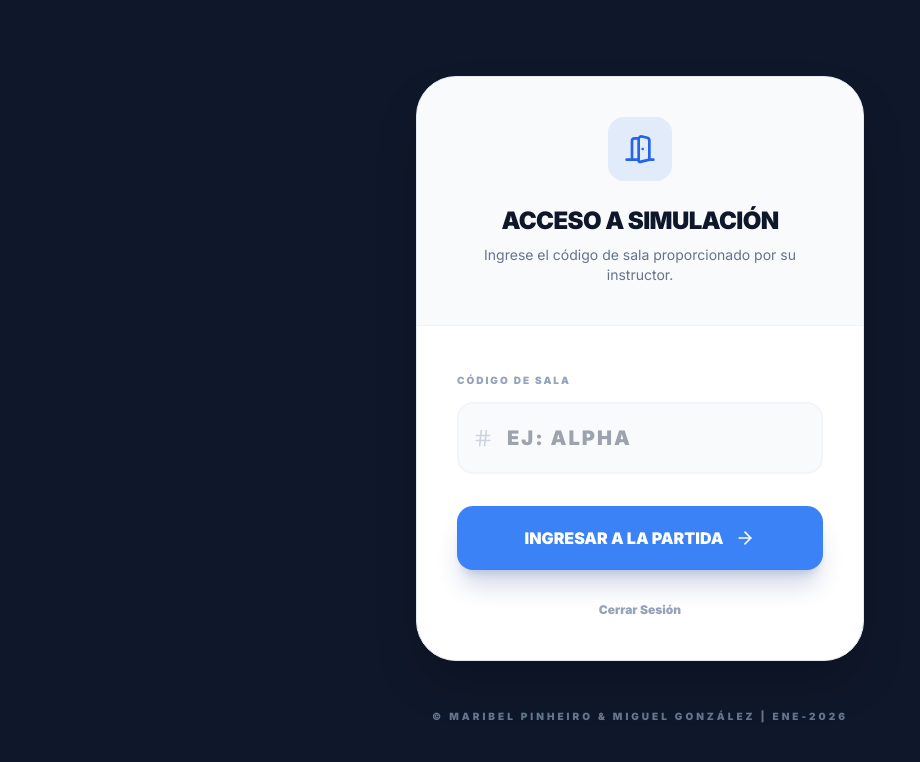
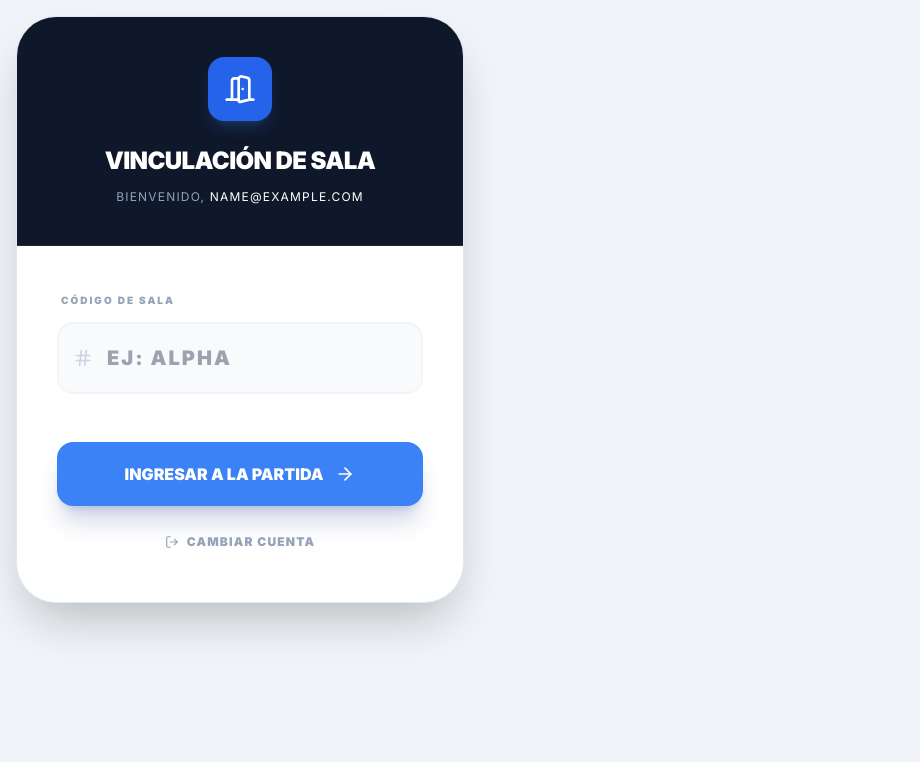
Before and after one commit to miguelgo-ucab/electronova-simulator, a React (Vite) app in the folder client/: page /join-room in a window 1280 px wide. Shown: the top 762 px of the page, without its empty margins (0-920 px from the left). Built offline with nearby package versions, Linux system fonts and the light colour scheme; no server answers; sample sign-in values are in the browser's storage.

Commit message:
chore: respaldo de interfaz grafica y reporte de error en flujo de ingreso

```diff
--- a/client/src/pages/JoinRoomPage.jsx
+++ b/client/src/pages/JoinRoomPage.jsx
@@ -1,29 +1,25 @@
 // ============================================
 // FILE: /client/src/pages/JoinRoomPage.jsx
-// VERSION: 1.0.0
-// DATE: 02-02-2026
-// HOUR: 23:55
-// PURPOSE: Interfaz para que el estudiante se vincule a una sala mediante codigo.
-// CHANGE LOG: Diseño de alta fidelidad con validacion de GameCode.
-// SPEC REF: Seccion 5.1 - Formulario de Decisiones
+// VERSION: 1.1.0
+// DATE: 07-02-2026
+// HOUR: 11:50
+// PURPOSE: Página de respaldo para ingreso de código con MainLayout.
+// CHANGE LOG: Adaptación a estructura SaaS Premium.
+// SPEC REF: Requisito de Flujo Estudiante
 // RIGHTS: © Maribel Pinheiro & Miguel González | Ene-2026
 // ============================================
-//
-//
-//
 
 import React, { useState } from 'react';
-import { useNavigate } from 'react-router-dom';
 import api from '../services/api';
 import { useAuth } from '../context/AuthContext';
-import { DoorOpen, ArrowRight, Hash } from 'lucide-react';
+import MainLayout from '../components/MainLayout';
+import { DoorOpen, ArrowRight, Hash, LogOut } from 'lucide-react';
 
 const JoinRoomPage = () => {
   const [code, setCode] = useState('');
   const [error, setError] = useState('');
   const [loading, setLoading] = useState(false);
-  const navigate = useNavigate();
-  const { logout } = useAuth();
+  const { user, logout } = useAuth();
 
   const handleJoin = async (e) => {
     e.preventDefault();
@@ -31,40 +27,40 @@ const JoinRoomPage = () => {
     setError('');
     try {
       await api.post('/games/join', { gameCode: code });
-      // Forzamos recarga para actualizar el estado del usuario con su nueva sala
       window.location.href = '/dashboard';
     } catch (err) {
-      setError(err.response?.data?.message || 'Código de sala no encontrado.');
+      setError(err.response?.data?.message || 'Código de sala no válido.');
     } finally {
       setLoading(false);
     }
   };
 
   return (
-    <div className="min-h-screen bg-[#0F172A] flex flex-col items-center justify-center p-6 font-sans">
-      <div className="max-w-md w-full bg-white rounded-[2.5rem] shadow-2xl overflow-hidden border border-slate-200">
-        <div className="bg-slate-50 p-10 text-center border-b border-slate-100">
-          <div className="w-16 h-16 bg-blue-600/10 rounded-2xl flex items-center justify-center mx-auto mb-6">
-            <DoorOpen className="text-blue-600" size={32} />
+    <MainLayout className="bg-[#F1F5F9] flex items-center justify-center">
+      <div className="max-w-md w-full bg-white rounded-[2.5rem] shadow-2xl overflow-hidden border border-slate-200 m-4">
+        <div className="bg-[#0F172A] p-10 text-center border-b border-slate-800">
+          <div className="w-16 h-16 bg-blue-600 rounded-2xl flex items-center justify-center mx-auto mb-6 shadow-lg shadow-blue-500/20">
+            <DoorOpen className="text-white" size={32} />
           </div>
-          <h2 className="text-2xl font-black text-[#0F172A] tracking-tight">ACCESO A SIMULACIÓN</h2>
-          <p className="text-slate-500 text-sm mt-2 font-medium">Ingrese el código de sala proporcionado por su instructor.</p>
+          <h2 className="text-2xl font-black text-white tracking-tight">VINCULACIÓN DE SALA</h2>
+          <p className="text-slate-400 text-xs mt-3 font-medium uppercase tracking-widest">
+            Bienvenido, <span className="text-white">{user?.email}</span>
+          </p>
         </div>
 
         <form onSubmit={handleJoin} className="p-10 space-y-8">
           {error && (
-            <div className="bg-red-50 text-red-600 p-4 rounded-xl text-xs font-bold border border-red-100 uppercase tracking-tight">
+            <div className="bg-red-50 text-red-600 p-4 rounded-xl text-xs font-bold border border-red-100 uppercase tracking-tight text-center">
               {error}
             </div>
           )}
 
           <div className="space-y-3">
-            <label className="text-[10px] font-black text-slate-400 uppercase tracking-[0.2em]">Código de Sala</label>
+            <label className="text-[10px] font-black text-slate-400 uppercase tracking-[0.2em] ml-1">Código de Sala</label>
             <div className="relative">
               <Hash className="absolute left-4 top-1/2 -translate-y-1/2 text-slate-300" size={20} />
               <input
-                type="text"
-                required
+                type="text" required
                 placeholder="EJ: ALPHA"
                 className="w-full pl-12 pr-4 py-5 bg-slate-50 border-2 border-slate-100 rounded-2xl focus:border-blue-600 focus:bg-white outline-none font-black text-xl tracking-widest uppercase transition-all"
                 value={code}
@@ -73,28 +69,27 @@ const JoinRoomPage = () => {
             </div>
           </div>
 
+          <div className="space-y-4 pt-4">
             <button
               type="submit"
               disabled={loading}
               className="w-full py-5 bg-[#3B82F6] hover:bg-blue-500 text-white font-black rounded-2xl shadow-xl shadow-blue-900/20 flex items-center justify-center gap-3 transition-all active:scale-95 disabled:opacity-50"
             >
-            {loading ? 'VALIDANDO...' : 'INGRESAR A LA PARTIDA'}
+              {loading ? 'VINCULANDO...' : 'INGRESAR A LA PARTIDA'}
               <ArrowRight size={20} />
             </button>
 
             <button
               type="button"
               onClick={logout}
-            className="w-full text-slate-400 font-bold text-xs hover:text-red-500 transition-colors"
+              className="w-full py-3 text-slate-400 font-bold text-xs hover:text-red-500 transition-colors uppercase tracking-widest flex items-center justify-center gap-2"
             >
-            Cerrar Sesión
+              <LogOut size={14} /> Cambiar Cuenta
             </button>
+          </div>
         </form>
       </div>
-      <footer className="mt-12 text-slate-500 text-[10px] font-black tracking-[0.3em]">
-        © MARIBEL PINHEIRO & MIGUEL GONZÁLEZ | ENE-2026
-      </footer>
-    </div>
+    </MainLayout>
   );
 };
 
```
Also changed, not shown: client/src/pages/LoginPage.jsx (+61 -55 lines). Lines whose indentation alone changed are shown as unchanged.
